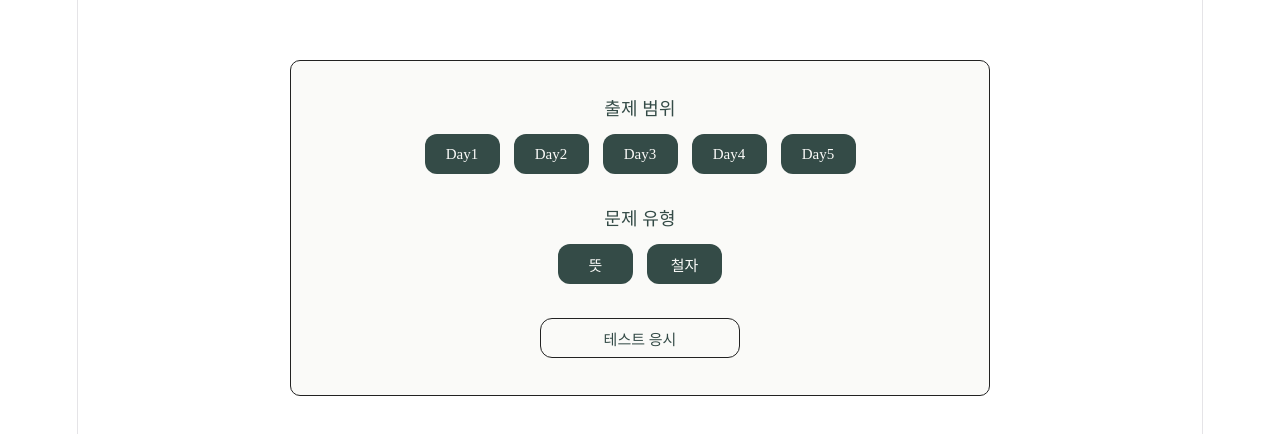
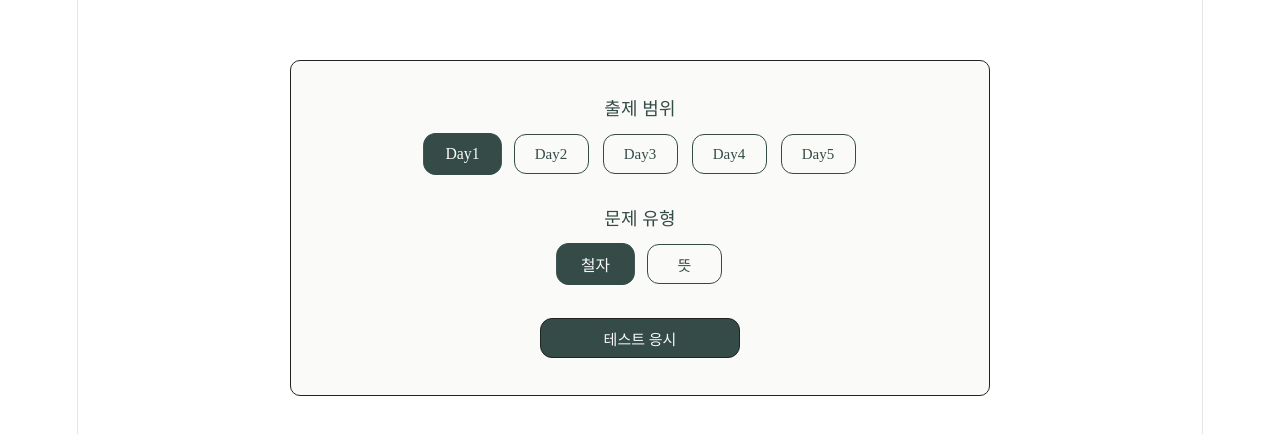
Before and after one commit to null4848/wordtest, a React (Vite) app: page / in a window 1280 px wide. Shown: the part 172-606 px from the top of the page. Built offline with nearby package versions, Linux system fonts and the light colour scheme; a web font is replaced by a local one.

Commit message:
feat : ui 변경 + 범위 및 유형 선택 기능 구현
기본 버튼, 선택 전, 선택 후 버튼 색상 CSS 변경

범위, 유형 버튼 id 선택된 값에 따라 변경
테스트 응시 버튼 클릭 시 navigate state로 선택된 데이터 전달

```diff
--- a/src/App.css
+++ b/src/App.css
@@ -21,12 +21,27 @@ button {
   width: 75px;
   height: 40px;
   margin: 7px;
-  border: 0cm;
+  border: 1px solid #344b47;
   border-radius: 12px;
-  color: #222;
+  color: #344b47;
   background-color: #fafaf8;
   text-align: center;
   font-size: 15px;
+}
+
+/* 마우스를 올렸을 때 */
+.rangeBtn:hover, .typeBtn:hover {
+  background-color: #344b47;
+  color: #fafaf8;
+  transform: scale(1.05);
+
+}
+
+/* 클릭되어 선택된 상태 */
+.rangeBtn.active, .typeBtn.active {
+  background-color: #344b47;
+  color: #fafaf8;
+  transform: scale(1.05);
 }
 
 .wordtest {
@@ -63,7 +78,7 @@ strong {
 
 .testBtn {
   width: 200px;
-  color: #344b47;
-  background-color: #fafaf8;
+  color: #fafaf8;
+  background-color: #344b47;
   border: 1px solid #222
 }
--- a/src/App.tsx
+++ b/src/App.tsx
@@ -1,8 +1,6 @@
-// import { useState } from 'react'
+import { useState } from 'react'
 import {useNavigate} from 'react-router-dom';
 import './App.css'
-
-// import { dummyWords, type WordItem } from './data';
 
 // 단어 범위
 const ranges = [
@@ -16,7 +14,20 @@ const ranges = [
 export default function App() {
   // 네비게이션 (페이지 이동)
   const navigate = useNavigate();
-  const testClick = () => navigate('/test');
+
+  // 버튼 클릭
+  // 범위, 유형 저장 기본값 지정
+  const [selectedRange, setSelectedRange] = useState(1);
+  const [selectedType, setSelectedType] = useState('word');
+
+  const testClick = () => {
+    navigate('/test', {
+      state: {
+        range : selectedRange,
+        type: selectedType
+      }
+    });
+  };
 
   return (
     <>
@@ -28,7 +39,12 @@ export default function App() {
             {
               // 반복
               ranges.map((range) => (
-                <button className='rangeBtn' key={range.id} >
+                <button
+                  // 선택된 버튼 active 표시
+                  className={`rangeBtn ${selectedRange === range.id ? 'active' : ''}`}
+                  key={range.id}
+                  onClick={() => setSelectedRange(range.id)}
+                >
                   {range.title}
                 </button>
               ))
@@ -37,8 +53,21 @@ export default function App() {
           <div className='typewrap'>
             <strong>문제 유형</strong>
             <div className='typeBtn_div'></div>
-            <button className='typeBtn wordBtn'>뜻</button>
-            <button className='typeBtn meaningBtn'>철자</button>
+
+            <button
+              className={`typeBtn wordBtn ${selectedType === 'word' ? 'active' : ''}`}
+              onClick={() => setSelectedType('word')}
+            >
+              철자
+            </button>
+
+            <button
+              className={`typeBtn meaningBtn ${selectedType === 'meaning' ? 'active' : ''}`}
+              onClick={() => setSelectedType('meaning')}
+            >
+              뜻
+            </button>
+
           </div>
           <div className='testwrap'>
             <button
--- a/src/Test.css
+++ b/src/Test.css
@@ -25,10 +25,10 @@ button {
   width: 75px;
   height: 40px;
   margin: 7px;
-  border: 0cm;
+  border: 1px solid #344b47;
   border-radius: 12px;
-  color: #fafaf8;
-  background-color: #344b47;
+  color: #344b47;
+  background-color: #fafaf8;
   text-align: center;
   font-size: 15px;
 }
```
